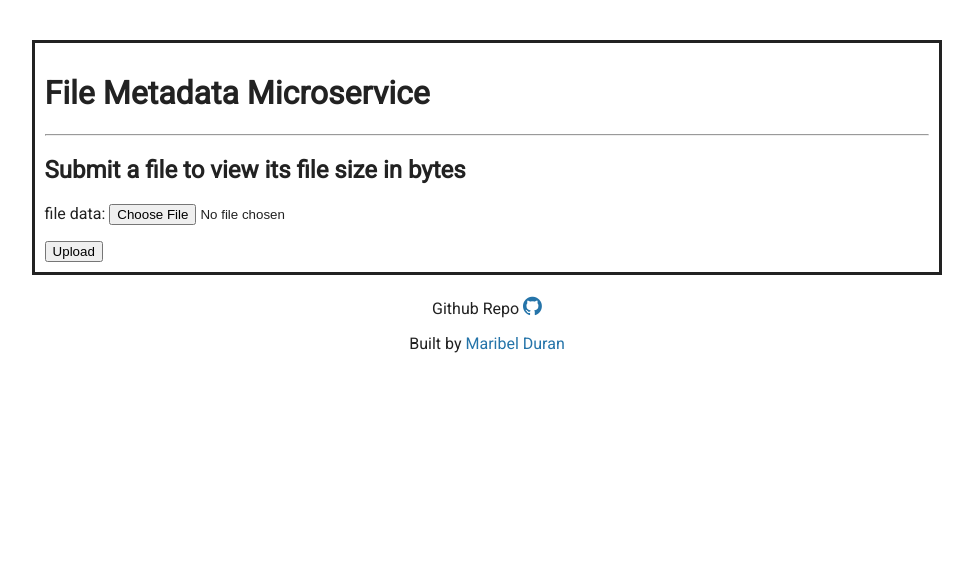
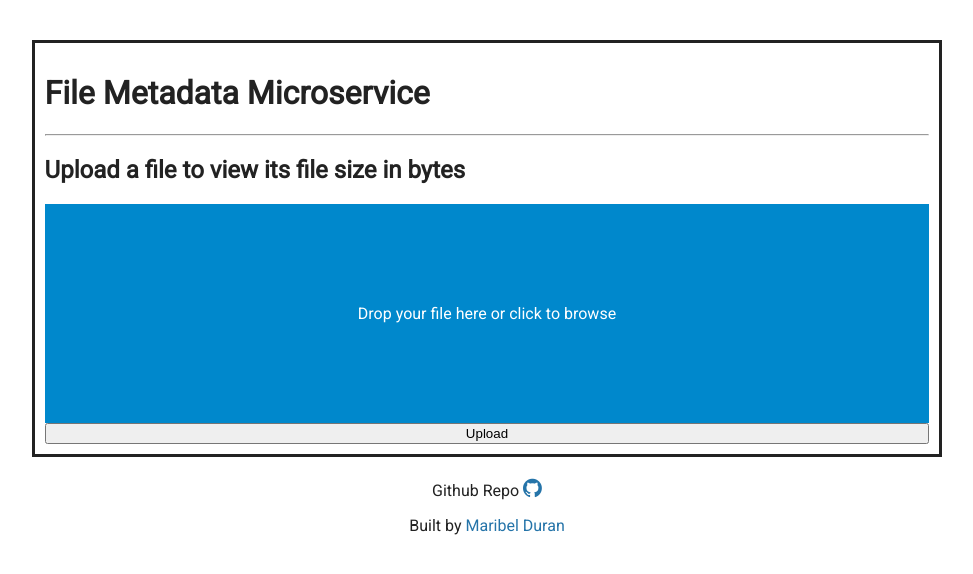
Before and after one commit to apes22/file-metadata-microservice, a website: page views/index.html in a window 1280 px wide. Shown: the whole page, without its empty margins (153-1126 px from the left). Drawn offline with Linux system fonts and the light colour scheme.

Commit message:
Add index.js script.

```diff
--- a/views/index.html
+++ b/views/index.html
@@ -7,7 +7,7 @@
      <meta name="viewport" content="width=device-width, initial-scale=1">
      <link href="https://fonts.googleapis.com/css?family=Roboto" rel="stylesheet" type="text/css">
      <link href="/public/css/style.css" rel="stylesheet" type="text/css">
-     <link rel="stylesheet prefetch" href="https://cdnjs.cloudflare.com/ajax/libs/font-awesome/4.6.2/css/font-awesome.min.css">
+      <link rel="stylesheet prefetch" href="https://cdnjs.cloudflare.com/ajax/libs/font-awesome/4.6.2/css/font-awesome.min.css">
    </head>
 
    <body>
@@ -16,17 +16,14 @@
          <h1>File Metadata Microservice</h1>
           <hr>
           <h2>
-            Submit a file to view its file size in bytes
+            Upload a file to view its file size in bytes
           </h2>
-
-          <form id="myForm" enctype="multipart/form-data" action="/get-file-size" method="post">
-          <p>
-        <label for="i2">file data:</label>
-        <input id="i2" name="myFile" type="file" required>
-          </p>
-          <input type="submit" value="Upload">
+          <form id="myForm" enctype="multipart/form-data" action="/get-file-size" method="post" >
+            <div id="dropzone" class="droppable">Drop your file here or click to browse
+              <div id="preview"></div>
+            </div>
+          <input type="submit" value="Upload" class="uploadButton">
           </form>
-
           </div> <!-- well -->
         <footer>
           <p>Github Repo <a href="https://github.com/maribelduran/file-metadata-microservice" target="_blank">
@@ -37,6 +34,7 @@
           </p>
           </footer>
       </div> <!-- container -->
+      <script src="/public/js/index.js"></script>
    </body>
 
 </html>
```
